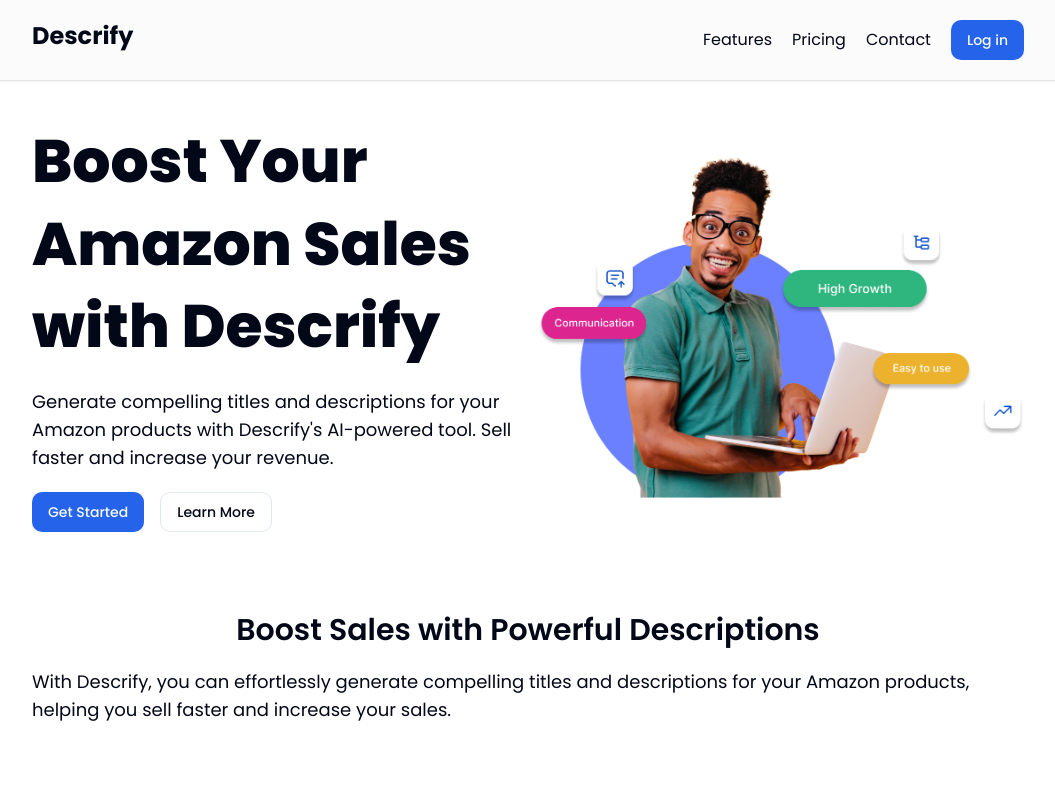
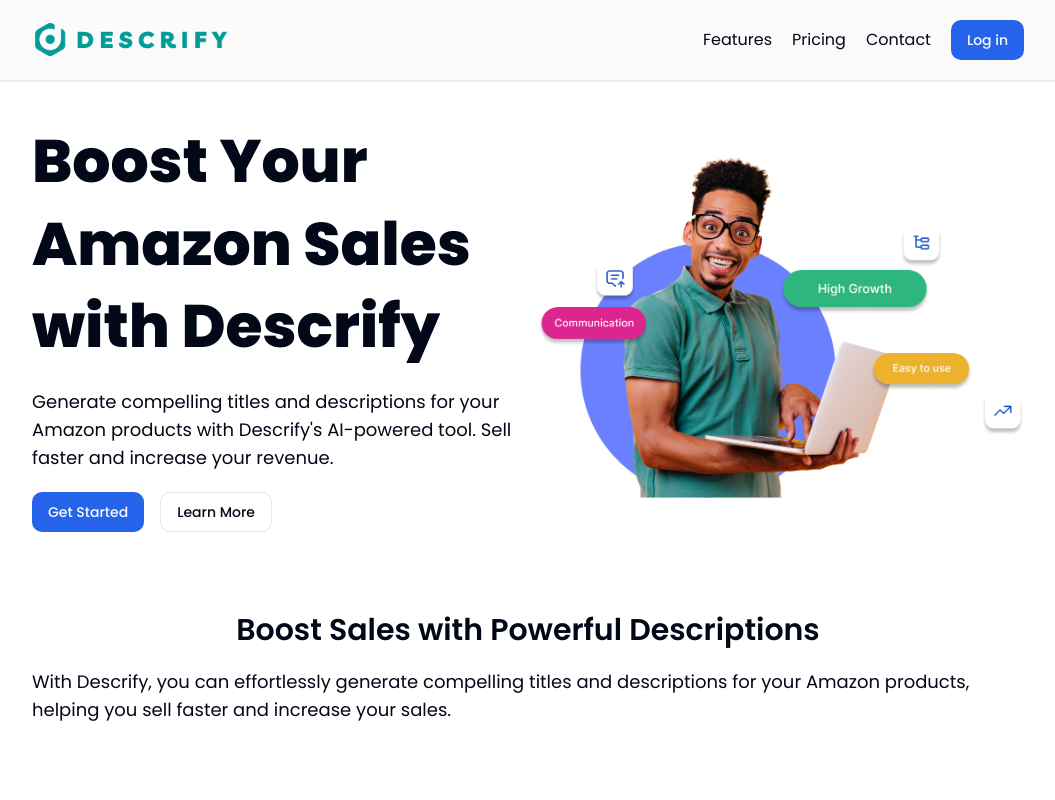
Before and after one commit to muhammed9295/descrify-frontend, a Next.js app: page / in a window 1280 px wide. Shown: the top 800 px of the page, without its empty margins (112-1167 px from the left). Built offline with nearby package versions, Linux system fonts and the light colour scheme.

Commit message:
Added Logo

```diff
--- a/src/app/(home)/components/Footer.jsx
+++ b/src/app/(home)/components/Footer.jsx
@@ -1,12 +1,13 @@
 import { Separator } from "@/components/ui/separator";
 import { Github, Linkedin, Instagram, Facebook } from "lucide-react";
+import Image from "next/image";
 
 function Footer() {
   return (
     <div className="px-10 py-20 bg-[#c8c8c8] lg:px-36">
       <div className="grid gap-4  lg:grid-cols-12 ">
         <div className="lg:col-span-3">
-          <h1 className="text-3xl font-bold">Descrify</h1>
+          <Image src="/logo.png" width={200} height={100} />
           <div className="mt-10">
             <Separator className="my-3 bg-[#e1e1e1]" />
             <p>
--- a/src/app/(home)/components/Navbar.jsx
+++ b/src/app/(home)/components/Navbar.jsx
@@ -3,6 +3,7 @@ import { AlignRight, X } from "lucide-react";
 import { useState } from "react";
 import { Button } from "@/components/ui/button"
 import Link from 'next/link';
+import Image from "next/image";
 
 function Navbar() {
   const [open, setOpen] = useState(false);
@@ -12,7 +13,7 @@ function Navbar() {
       {/* Desktop Menu */}
       <nav className="hidden w-full sm:grid grid-cols-2 ">
       <Link href="/">
-        <div className="text-2xl font-bold">Descrify</div>
+        <Image src="/logo.png" width={200} height={100}  />
         </Link>
         <div className="place-self-end">
           <ul className="flex gap-5 items-center">
```
Also changed, not shown: public/logo.png (added).
